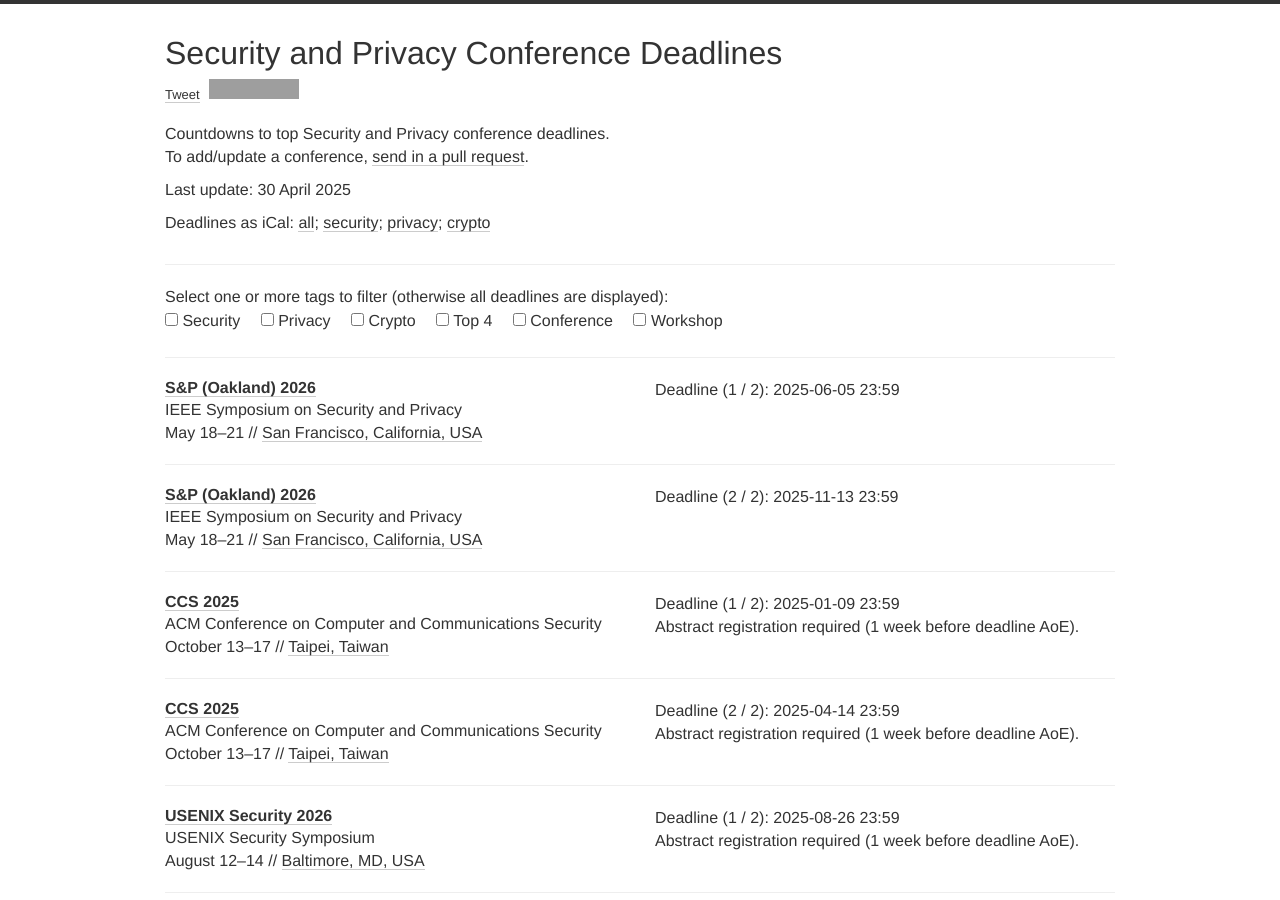
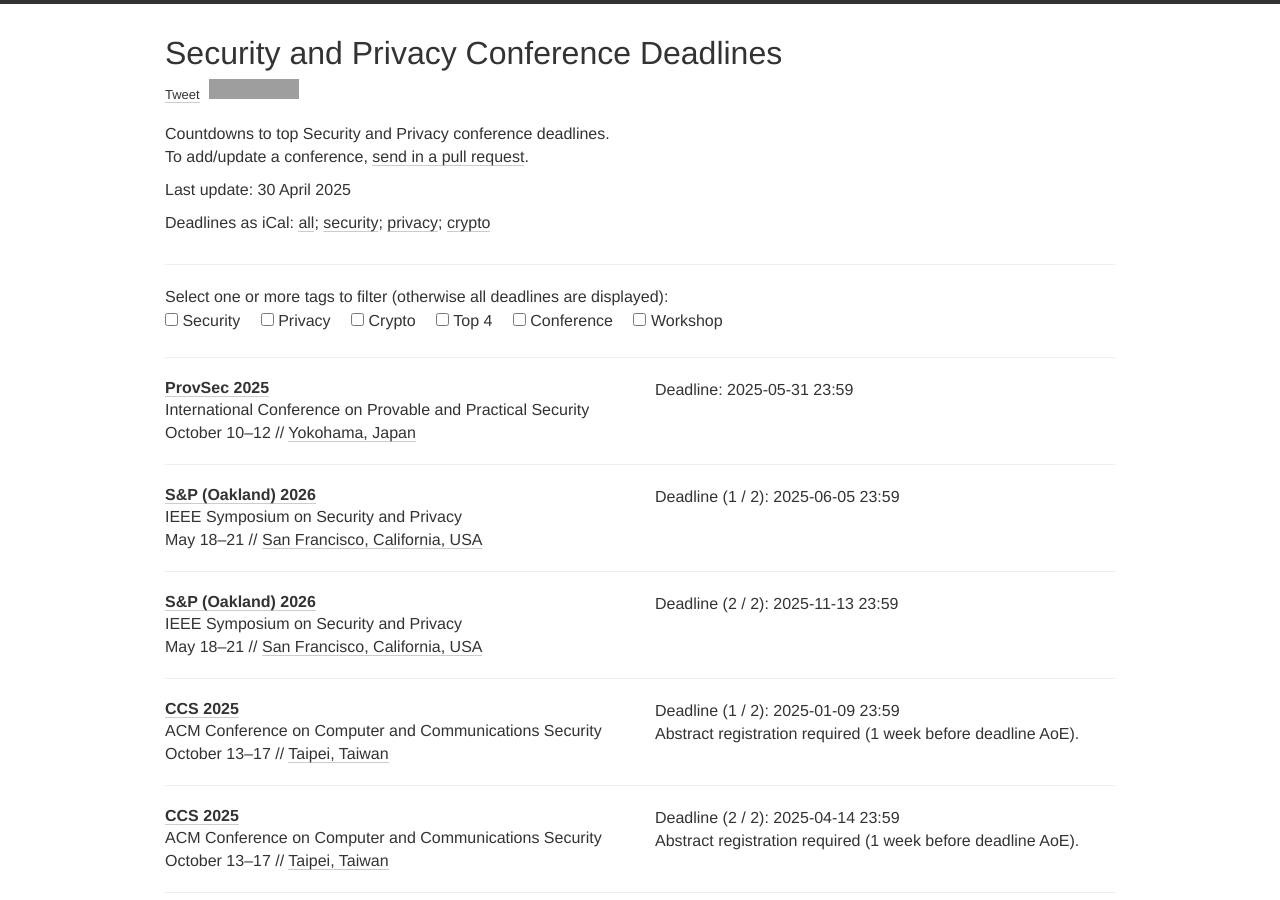
Before and after one commit to sec-deadlines/sec-deadlines.github.io, a Jekyll site: the page built from index.html, in a window 1280 px wide and 900 px high. Built offline with Jekyll 4.4.1, drawn with Linux system fonts in a browser that asks for light colours; nearby versions of some CDN libraries; comment, search, counter and statistics services are not loaded; grey boxes are pictures that could not be loaded.

Commit message:
Add ProvSec

```diff
--- a/_data/conferences.yml
+++ b/_data/conferences.yml
@@ -1,4 +1,13 @@
 # Security and Privacy
+
+- name: ProvSec
+  year: 2025
+  description: International Conference on Provable and Practical Security
+  link: https://sulab-sever.u-aizu.ac.jp/provsec2025/index.html
+  deadline: ["2025-05-31 23:59"]
+  date: October 10-12
+  place: Yokohama, Japan
+  tags: [SEC, PRIV, CONF]
 
 - name: S&P (Oakland)
   year: 2026
```
